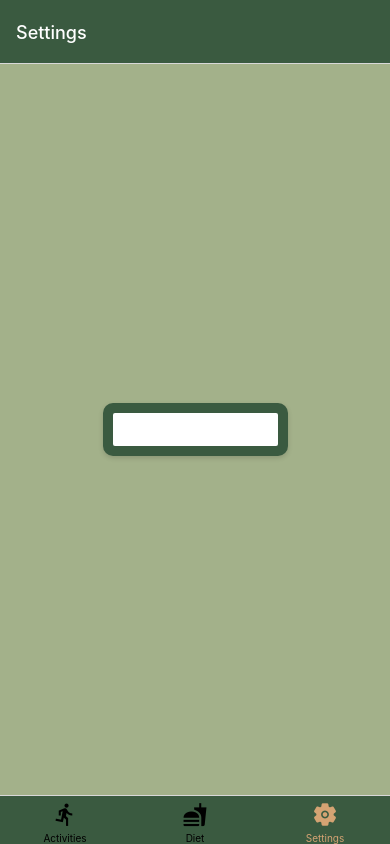
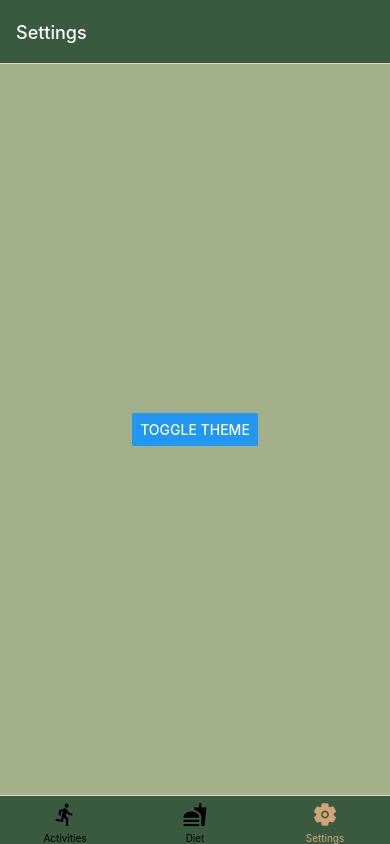
Before and after one commit to YaoyiW27/activity-diet-tracker, a React Native app: screen /Settings in a window 390 px wide. Built offline with nearby package versions, Linux system fonts and the light colour scheme.

Commit message:
updated toggle style

```diff
--- a/Screens/Settings.js
+++ b/Screens/Settings.js
@@ -8,8 +8,8 @@ export default function Settings() {
 
   return (
     <View style={[styles.toggleContainer, { backgroundColor: themeStyles.backgroundColor }]}>
-      <View style={styles.toggleCard}>
-        <Button title="Toggle Theme" onPress={toggleTheme} color={themeStyles.textColor} />
+      <View>
+        <Button title="Toggle Theme" onPress={toggleTheme} />
       </View>
     </View>
   );
--- a/Style/StyleHelper.js
+++ b/Style/StyleHelper.js
@@ -76,18 +76,6 @@ const styles = StyleSheet.create({
       alignItems: 'center',
       padding: 10,
     },
-      toggleCard: {
-        backgroundColor: '#3a5a40',
-        borderRadius: 10,
-        padding: 10,
-        marginVertical: 8,
-        width: '50%',
-        shadowOpacity: 0.15,
-        shadowRadius: 5,
-        shadowColor: '#000',
-        shadowOffset: { height: 2, width: 0 },
-        elevation: 4,
-      },
     itemsCard: {
         backgroundColor: '#3a5a40',
         borderRadius: 10,
```
Lines whose indentation alone changed are shown as unchanged.
